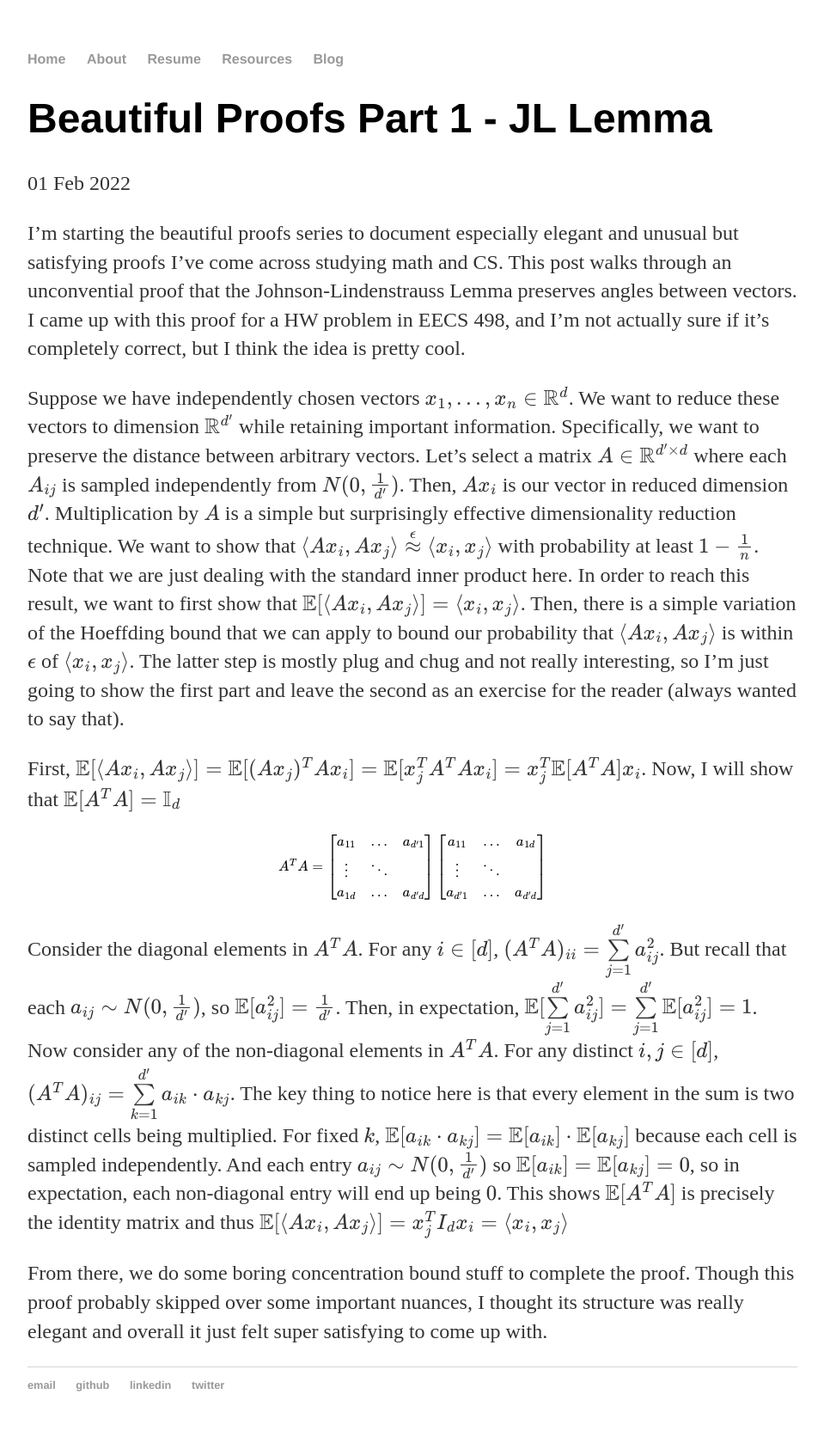
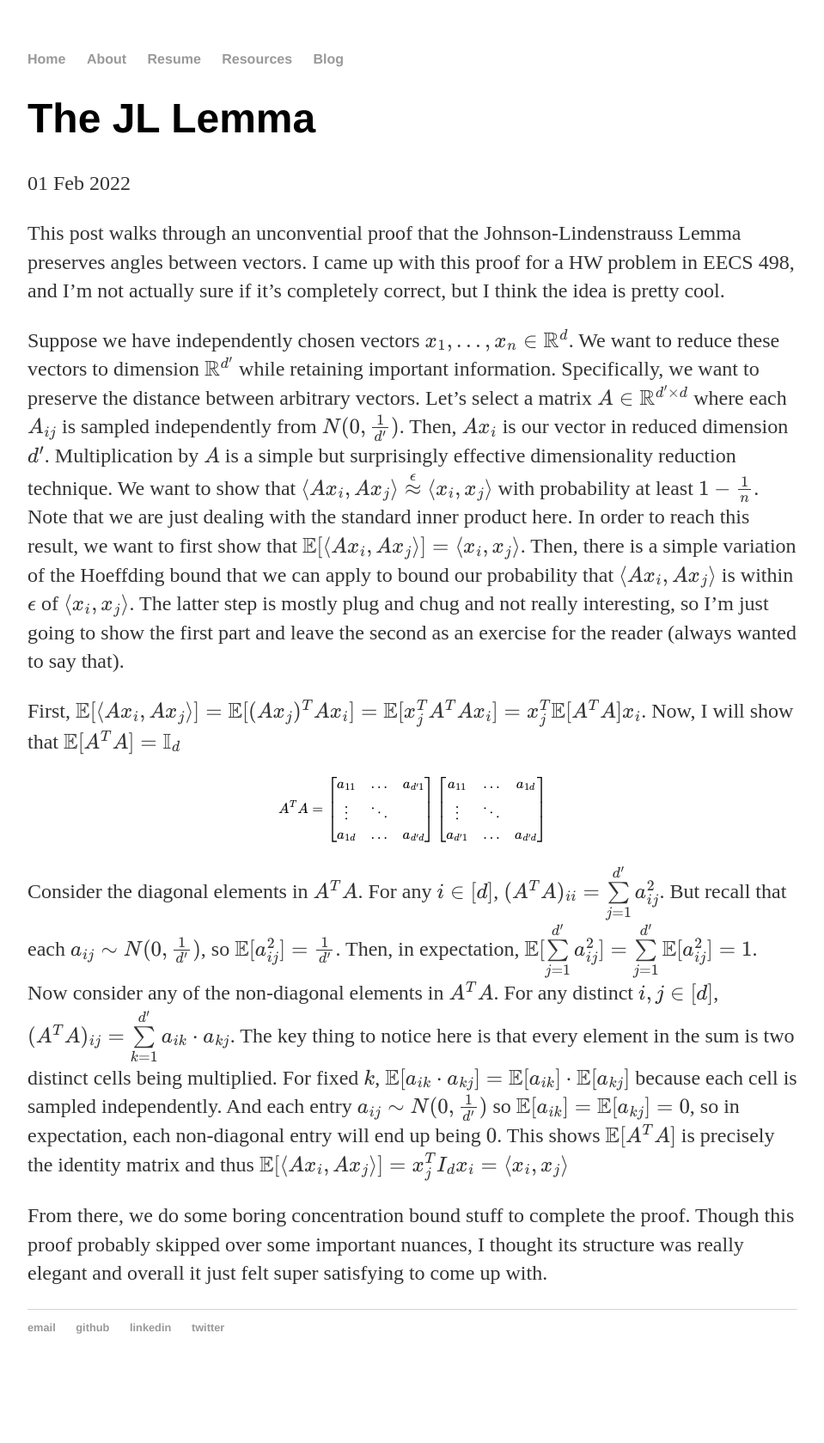
Before and after one commit to avyukd/avyukd.github.io, a Jekyll site: the page built from _posts/2022-02-01-beautiful-proofs-1.md, in a window 1280 px wide. Shown: the whole page at 86% size, without its empty margins (160-1119 px from the left). Built offline with Jekyll 4.4.1, drawn with Linux system fonts in a browser that asks for light colours; formulas are drawn with MathJax 3; after the commit the page ends 1612 px from its top, so only the background shows below that.

Commit message:
minor edits to old posts

```diff
--- a/_posts/2022-02-01-beautiful-proofs-1.md
+++ b/_posts/2022-02-01-beautiful-proofs-1.md
@@ -1,9 +1,9 @@
 ---
 layout: post
-title: "Beautiful Proofs Part 1 - JL Lemma"
+title: "The JL Lemma"
 date: 2022-02-01
 ---
-I’m starting the beautiful proofs series to document especially elegant and unusual but satisfying proofs I’ve come across studying math and CS. This post walks through an unconvential proof that the Johnson-Lindenstrauss Lemma preserves angles between vectors. I came up with this proof for a HW problem in EECS 498, and I’m not actually sure if it’s completely correct, but I think the idea is pretty cool.
+This post walks through an unconvential proof that the Johnson-Lindenstrauss Lemma preserves angles between vectors. I came up with this proof for a HW problem in EECS 498, and I’m not actually sure if it’s completely correct, but I think the idea is pretty cool.
 
 Suppose we have independently chosen vectors $$ x_1,\dots,x_n \in \mathbb{R}^d $$. We want to reduce these vectors to dimension $$\mathbb{R}^{d^\prime}$$ while retaining important information. Specifically, we want to preserve the distance between arbitrary vectors. Let's select a matrix $$A \in \mathbb{R}^{d^\prime\times d}$$ where each $$A_{ij}$$ is sampled independently from $$N(0, \frac{1}{d'})$$. Then, $$Ax_i$$ is our vector in reduced dimension $$d^\prime$$. Multiplication by $$A$$ is a simple but surprisingly effective dimensionality reduction technique. We want to show that $$\langle Ax_i, Ax_j \rangle \stackrel{\epsilon}{\approx} \langle x_i, x_j \rangle$$ with probability at least $$1-\frac{1}{n}$$. Note that we are just dealing with the standard inner product here. In order to reach this result, we want to first show that $$\mathbb{E}[\langle Ax_i, Ax_j \rangle] = \langle x_i, x_j \rangle$$. Then, there is a simple variation of the Hoeffding bound that we can apply to bound our probability that $$\langle Ax_i, Ax_j \rangle$$ is within $$\epsilon$$ of $$\langle x_i, x_j \rangle$$. The latter step is mostly plug and chug and not really interesting, so I'm just going to show the first part and leave the second as an exercise for the reader (always wanted to say that).
 
```
Also changed, not shown: _posts/2020-12-26-on-artificial-intelligence-and-objectivity.md (+1 -1 lines).
